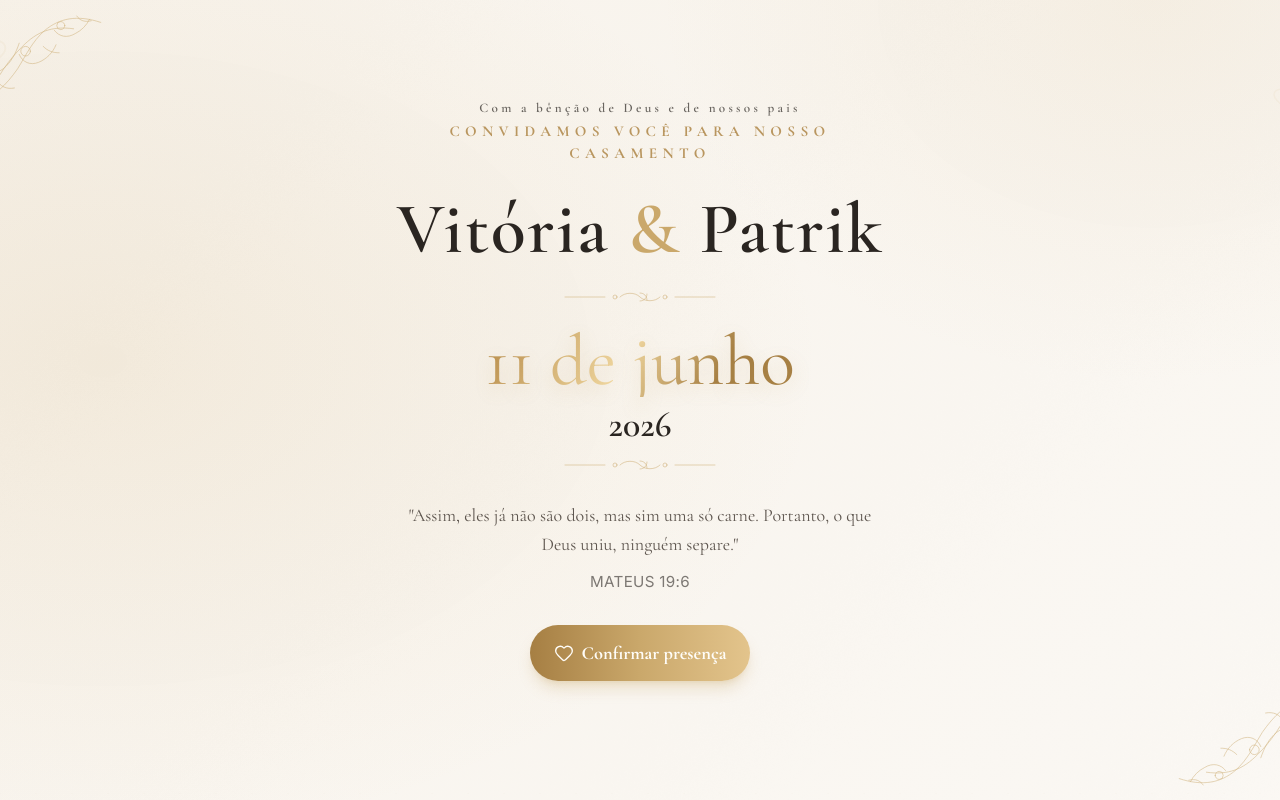
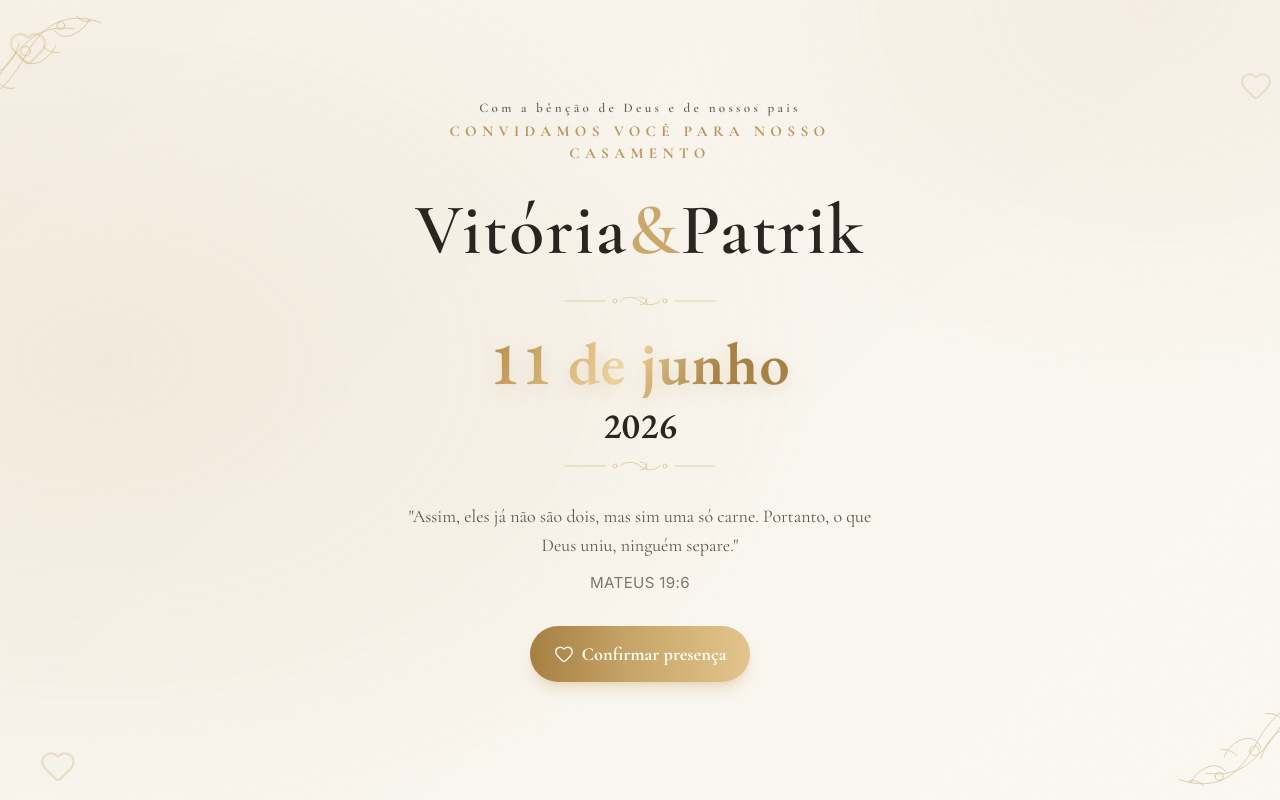
Before and after one commit to patrikcoelho/convite, a Next.js app: page / in a window 1280 px wide. Shown: the top 800 px of the page. Built offline with nearby package versions, Linux system fonts and the light colour scheme.

Commit message:
atualização de design

```diff
--- a/app/globals.css
+++ b/app/globals.css
@@ -30,7 +30,12 @@
   scroll-behavior: smooth;
 }
 
+html {
+  background-color: var(--champagne);
+}
+
 body {
+  background-color: var(--champagne);
   background:
     radial-gradient(1200px 800px at 8% 10%, rgba(202, 168, 107, 0.14), transparent 60%),
     radial-gradient(900px 700px at 90% 0%, rgba(202, 168, 107, 0.1), transparent 55%),
@@ -183,6 +188,16 @@ h4 {
   font-family: var(--font-merriweather), "Times New Roman", serif;
 }
 
+.date-serif {
+  font-family: var(--font-eb-garamond), "Times New Roman", serif;
+}
+
+.date-numerals {
+  font-variant-numeric: lining-nums;
+  font-feature-settings: "lnum" 1;
+  letter-spacing: 0.02em;
+}
+
 .lux-card {
   border-radius: 32px;
   background: linear-gradient(135deg, rgba(255, 255, 255, 0.92), rgba(247, 242, 234, 0.88));
--- a/app/layout.tsx
+++ b/app/layout.tsx
@@ -1,5 +1,11 @@
 import type { Metadata } from "next";
-import { Cormorant_Garamond, Great_Vibes, Inter, Merriweather } from "next/font/google";
+import {
+  Cormorant_Garamond,
+  EB_Garamond,
+  Great_Vibes,
+  Inter,
+  Merriweather,
+} from "next/font/google";
 import "./globals.css";
 
 const cormorant = Cormorant_Garamond({
@@ -25,6 +31,12 @@ const merriweather = Merriweather({
   weight: ["400", "700"],
 });
 
+const ebGaramond = EB_Garamond({
+  variable: "--font-eb-garamond",
+  subsets: ["latin"],
+  weight: ["400", "500", "600", "700"],
+});
+
 export const metadata: Metadata = {
   title: "Vitória & Patrik | Convite de Casamento",
   description:
@@ -42,7 +54,7 @@ export default function RootLayout({
   return (
     <html lang="pt-BR">
       <body
-        className={`${cormorant.variable} ${greatVibes.variable} ${inter.variable} ${merriweather.variable} antialiased`}
+        className={`${cormorant.variable} ${greatVibes.variable} ${inter.variable} ${merriweather.variable} ${ebGaramond.variable} antialiased`}
       >
         {children}
       </body>
--- a/components/DateHighlight.tsx
+++ b/components/DateHighlight.tsx
@@ -12,10 +12,10 @@ export default function DateHighlight() {
       className="mt-4 text-center"
     >
       <div className="flex flex-col items-center gap-2">
-        <span className="script-font gold-foil text-6xl leading-none sm:text-7xl">
+        <span className="date-serif date-numerals gold-foil text-5xl font-semibold leading-[1.15] sm:text-6xl">
           11 de junho
         </span>
-        <span className="text-4xl font-semibold text-ink">2026</span>
+        <span className="date-serif text-4xl font-semibold text-ink">2026</span>
       </div>
     </motion.div>
   );
--- a/components/HeroInvite.tsx
+++ b/components/HeroInvite.tsx
@@ -13,29 +13,29 @@ const heroVariants = {
 export default function HeroInvite() {
   return (
     <section className="relative overflow-hidden px-5 pb-16 pt-6 sm:px-8 sm:pt-10">
-      <div className="pointer-events-none absolute inset-0 opacity-80">
+      <div className="pointer-events-none absolute inset-0 opacity-90">
         <FloralCorner className="absolute -left-10 -top-6" />
         <FloralCorner className="absolute -bottom-8 -right-10 rotate-180" />
         <motion.div
-          className="absolute -left-6 top-10 text-gold/30"
-          animate={{ y: [0, -10, 0], opacity: [0.2, 0.45, 0.2] }}
+          className="absolute left-2 top-8 text-gold/60 drop-shadow-[0_4px_12px_rgba(202,168,107,0.35)]"
+          animate={{ y: [0, -10, 0], opacity: [0.35, 0.66, 0.35], scale: [1, 1.06, 1] }}
           transition={{ duration: 8, repeat: Infinity, ease: "easeInOut" }}
+        >
+          <Heart className="h-10 w-10" strokeWidth={1.4} />
+        </motion.div>
+        <motion.div
+          className="absolute right-2 top-20 text-gold/55 drop-shadow-[0_4px_12px_rgba(202,168,107,0.35)]"
+          animate={{ y: [0, -12, 0], opacity: [0.3, 0.6, 0.3], scale: [1, 1.05, 1] }}
+          transition={{ duration: 9, repeat: Infinity, ease: "easeInOut", delay: 0.6 }}
         >
           <Heart className="h-8 w-8" strokeWidth={1.4} />
         </motion.div>
         <motion.div
-          className="absolute -right-4 top-24 text-gold/25"
-          animate={{ y: [0, -12, 0], opacity: [0.15, 0.4, 0.15] }}
-          transition={{ duration: 9, repeat: Infinity, ease: "easeInOut", delay: 0.6 }}
-        >
-          <Heart className="h-6 w-6" strokeWidth={1.4} />
-        </motion.div>
-        <motion.div
-          className="absolute -bottom-6 left-8 text-gold/30"
-          animate={{ y: [0, 8, 0], opacity: [0.2, 0.4, 0.2] }}
+          className="absolute bottom-4 left-10 text-gold/60 drop-shadow-[0_4px_12px_rgba(202,168,107,0.35)]"
+          animate={{ y: [0, 8, 0], opacity: [0.35, 0.6, 0.35], scale: [1, 1.05, 1] }}
           transition={{ duration: 7.5, repeat: Infinity, ease: "easeInOut", delay: 1.1 }}
         >
-          <Heart className="h-7 w-7" strokeWidth={1.4} />
+          <Heart className="h-9 w-9" strokeWidth={1.4} />
         </motion.div>
       </div>
 
@@ -58,12 +58,14 @@ export default function HeroInvite() {
               </p>
             </motion.div>
             <motion.h1
-              className="mt-7 text-6xl font-semibold tracking-wide text-ink sm:text-7xl"
+              className="mt-7 text-6xl font-semibold leading-[1.05] tracking-wide text-ink sm:text-7xl"
               initial={{ opacity: 0, y: 12 }}
               animate={{ opacity: 1, y: 0 }}
               transition={{ duration: 0.7, ease: "easeOut", delay: 0.2 }}
             >
-              Vitória <span className="text-gold">&</span> Patrik
+              <span className="block sm:inline">Vitória</span>
+              <span className="block text-gold sm:inline">&</span>
+              <span className="block sm:inline">Patrik</span>
             </motion.h1>
 
             <div className="mt-5 flex flex-col items-center">
```
